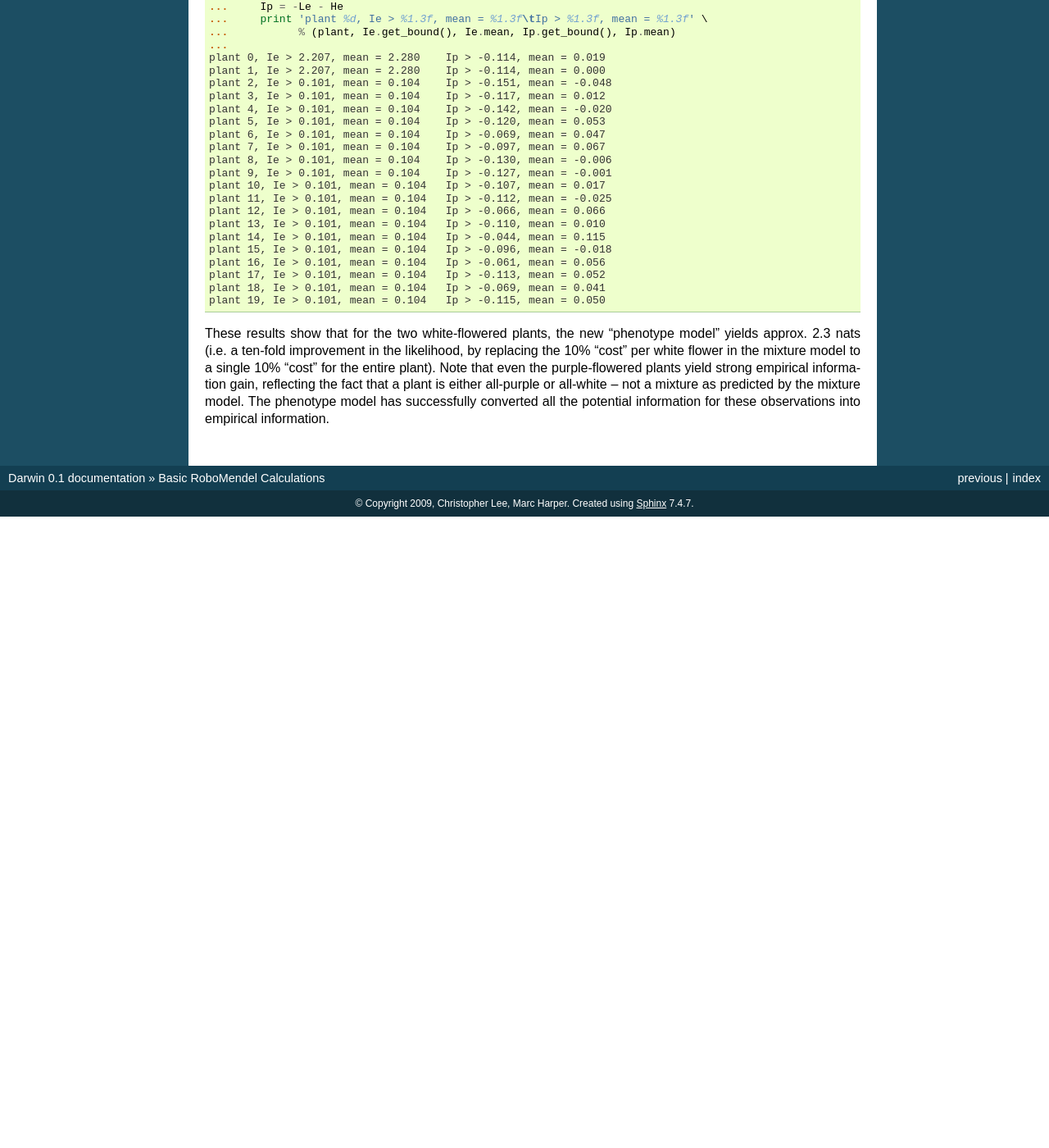
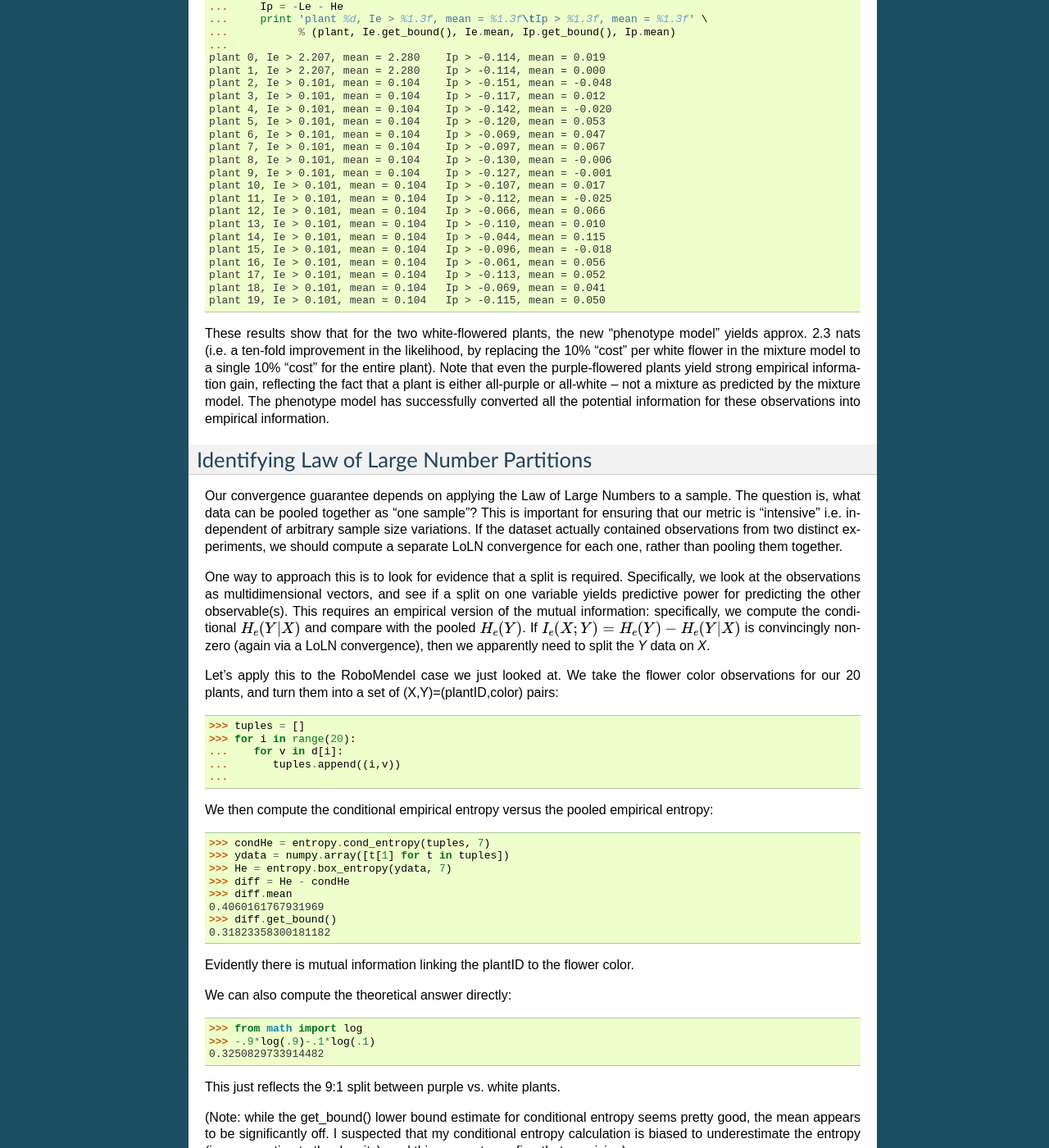
Before and after one commit to cjlee112/darwin, a Sphinx documentation site: the page built from doc/tutorials/robomendel1.rst, in a window 1280 px wide and 1400 px high, scrolled down 4258 px. Shown: the whole window at 82% size. Built offline with Sphinx 7.4.7, drawn with Linux system fonts in a browser that asks for light colours; before the commit the page ends 4888 px from its top, so only the background shows below that; some of the changed text lies outside the part shown.

Commit message:
added basic conditional entropy calculation example

```diff
--- a/doc/tutorials/robomendel1.rst
+++ b/doc/tutorials/robomendel1.rst
@@ -298,3 +298,85 @@ information gain, reflecting the fact that a plant is either
 all-purple or all-white -- not a mixture as predicted by the mixture model.
 The phenotype model has successfully converted all the potential
 information for these observations into empirical information.
+
+Identifying Law of Large Number Partitions
+------------------------------------------
+
+Our convergence guarantee depends on applying the Law of Large
+Numbers to a sample.  The question is, what data can be pooled together
+as "one sample"?  This is important for ensuring that our metric
+is "intensive" i.e. independent of arbitrary sample size variations.
+If the dataset actually contained observations from
+two distinct experiments, we should compute a
+separate LoLN convergence for each one, rather than pooling them
+together.
+
+One way to approach this is to look for evidence that a split is
+required.  Specifically, we look at the observations as multidimensional
+vectors, and see if a split on one variable yields predictive power
+for predicting the other observable(s).  This requires an empirical
+version of the mutual information: specifically, we compute the
+conditional :math:`H_e(Y|X)` and compare with the pooled :math:`H_e(Y)`.
+If :math:`I_e(X;Y)=H_e(Y)-H_e(Y|X)` is convincingly non-zero (again
+via a LoLN convergence), then we apparently need to split the *Y* data
+on *X*.
+
+Let's apply this to the RoboMendel case we just looked at.  We take
+the flower color observations for our 20 plants, and turn them into
+a set of (X,Y)=(plantID,color) pairs::
+
+   >>> tuples = []
+   >>> for i in range(20):
+   ...    for v in d[i]:
+   ...       tuples.append((i,v))
+   ...
+
+We then compute the
+conditional empirical entropy versus the pooled empirical entropy::
+
+   >>> condHe = entropy.cond_entropy(tuples, 7)
+   >>> ydata = numpy.array([t[1] for t in tuples])
+   >>> He = entropy.box_entropy(ydata, 7)
+   >>> diff = He - condHe
+   >>> diff.mean
+   0.4060161767931969
+   >>> diff.get_bound()
+   0.31823358300181182
+
+Evidently there is mutual information linking the plantID to
+the flower color.
+
+We can also compute the theoretical answer directly::
+
+   >>> from math import log
+   >>> -.9*log(.9)-.1*log(.1)
+   0.3250829733914482
+
+This just reflects the 9:1 split between purple vs. white plants.
+
+(Note: while the get_bound() lower bound estimate for conditional entropy
+seems pretty good, the mean appears to be significantly off.  I suspected
+that my conditional entropy calculation is biased to underestimate
+the entropy (i.e. over-estimate the density), and this seems to confirm
+that suspicion).
+
+
+We can compute the same thing for just the purple plants::
+
+   >>> tuples = []
+   >>> for i in range(2,20):
+   ...     for v in d[i]:
+   ...             tuples.append((i,v))
+   ...
+   >>> condHe2 = entropy.cond_entropy(tuples, 7)
+   >>> ydata = numpy.array([t[1] for t in tuples])
+   >>> He2 = entropy.box_entropy(ydata, 7)
+   >>> diff2 = He2 - condHe2
+   >>> diff2.mean
+   0.095668608283625001
+   >>> diff2.get_bound()
+   0.015153422498655061
+
+The lower bound gives approximately zero, as it should.  (I think
+we need to look at this calculation closely to see if we can identify
+a bias in the estimator.  It is close, but not quite right).
```
